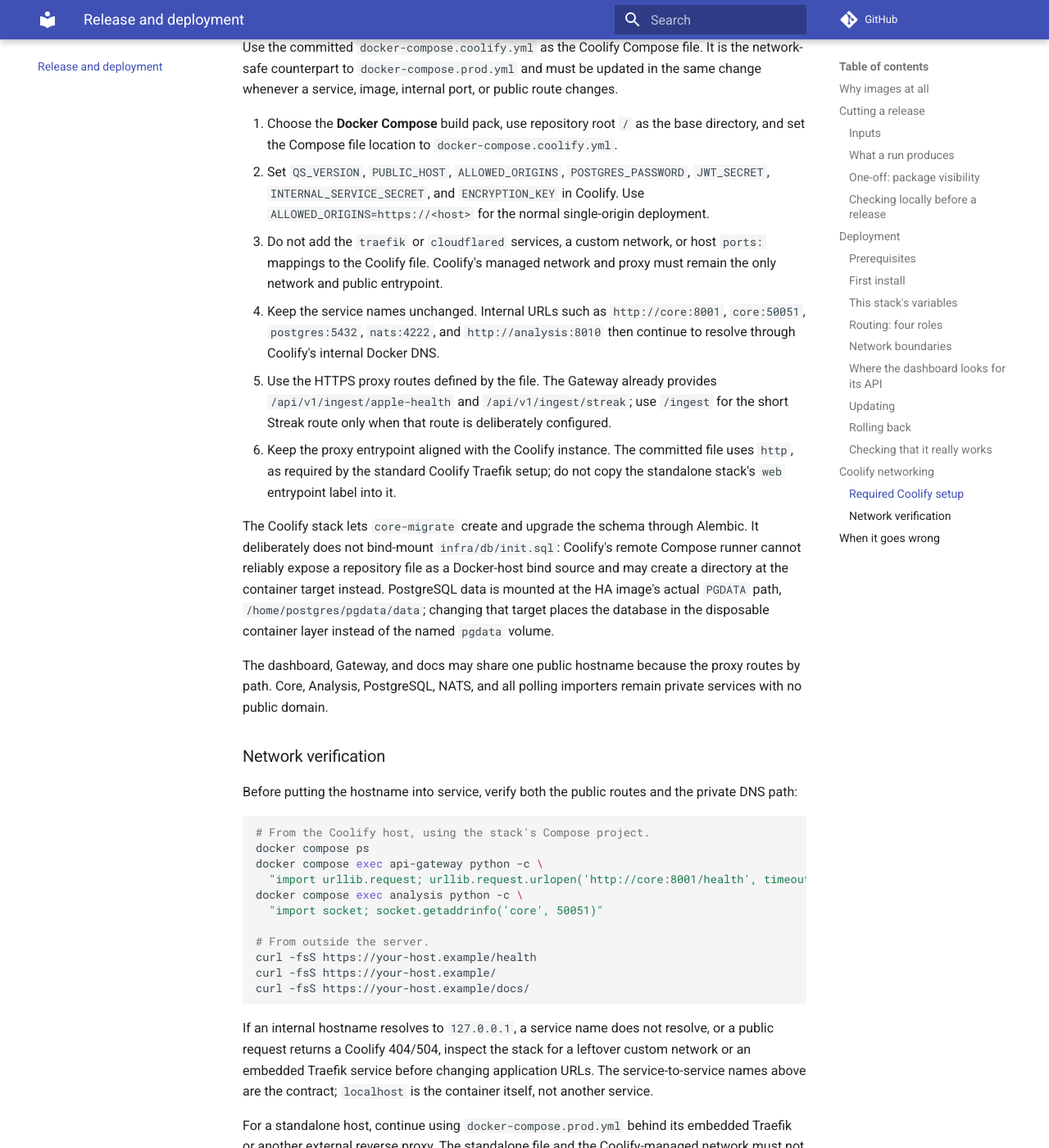
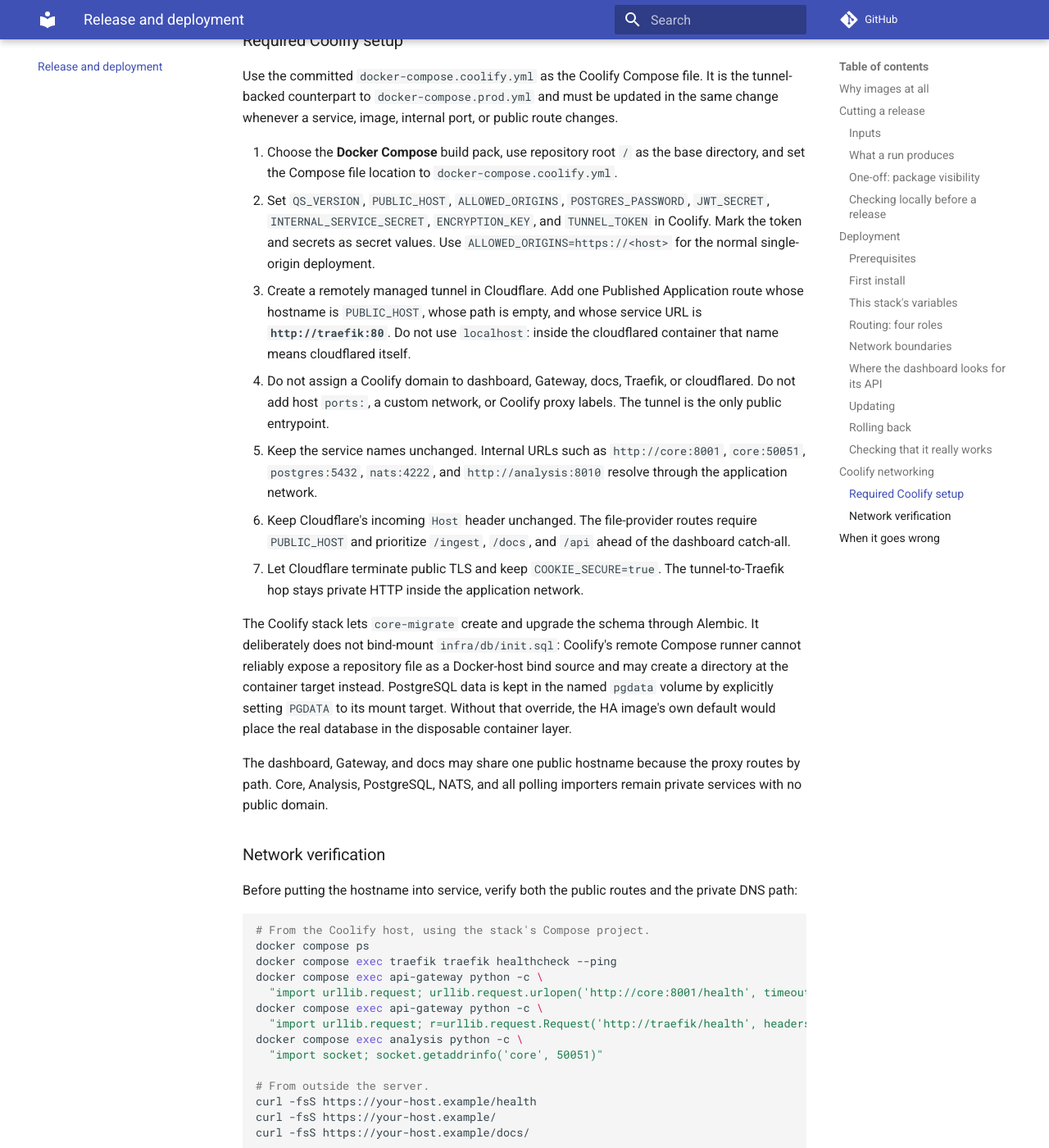
Before and after one commit to iamTim0/quantified-self, an MkDocs documentation site: the page built from docs/deployment.md, in a window 1280 px wide and 1400 px high, scrolled down 8533 px. Shown: the whole window at 82% size. Built offline with MkDocs 1.6.1 and Material for MkDocs 9.7.7, drawn with Linux system fonts in a browser that asks for light colours; comment, search, counter and statistics services are not loaded; some of the changed text lies outside the part shown.

Commit message:
docs: finalize tunnel ingress docs and merge MCP specs

````diff
--- a/docs/deployment.md
+++ b/docs/deployment.md
@@ -297,21 +297,23 @@
 
 ## Coolify networking
 
-The current `docker-compose.prod.yml` is the **standalone Compose topology**. It contains its own Traefik
-container, binds host port 80, and declares a custom `qs-network`. Do not deploy that file unchanged as a
-standard Coolify Docker Compose application. Coolify supplies the reverse proxy and a network of its own;
-adding a second proxy and a second application network makes routing ambiguous.
-
-Coolify's documented network-safe topology is:
+The Coolify topology is self-contained: Coolify supplies only the application network. A remotely managed
+Cloudflare Tunnel enters that network through `cloudflared`, and a stack-owned Traefik routes the request.
+Neither service publishes a host port, so Coolify's global proxy remains free to serve unrelated applications
+on the same server without becoming part of this stack's ingress path.
 
 ```text
 Internet
    │
-Coolify Proxy ── Coolify-managed application network
+Cloudflare Edge
+   │  outbound tunnel
+cloudflared
+   │  http://traefik:80
+stack Traefik
    ├── /                  → dashboard:3000
    ├── /api and /health   → api-gateway:8000
    ├── /docs              → docs:8003  (strip /docs)
-   └── /ingest            → streak-importer:8006  (if enabled)
+   └── /ingest            → streak-importer:8006
 
 api-gateway ──→ core:8001 ──→ postgres:5432
 analysis     ──→ core:50051
@@ -328,31 +330,32 @@
 
 ### Required Coolify setup
 
-Use the committed `docker-compose.coolify.yml` as the Coolify Compose file. It is the network-safe
-counterpart to `docker-compose.prod.yml` and must be updated in the same
-change whenever a service, image, internal port, or public route changes.
+Use the committed `docker-compose.coolify.yml` as the Coolify Compose file. It is the tunnel-backed
+counterpart to `docker-compose.prod.yml` and must be updated in the same change whenever a service, image,
+internal port, or public route changes.
 
 1. Choose the **Docker Compose** build pack, use repository root `/` as the base directory, and set the
    Compose file location to `docker-compose.coolify.yml`.
 2. Set `QS_VERSION`, `PUBLIC_HOST`, `ALLOWED_ORIGINS`, `POSTGRES_PASSWORD`, `JWT_SECRET`,
-   `INTERNAL_SERVICE_SECRET`, and `ENCRYPTION_KEY` in Coolify. Use `ALLOWED_ORIGINS=https://<host>` for
-   the normal single-origin deployment.
-3. Do not add the `traefik` or `cloudflared` services, a custom network, or host `ports:` mappings to the
-   Coolify file. Coolify's managed network and proxy must remain the only network and public entrypoint.
-4. Keep the service names unchanged. Internal URLs such as `http://core:8001`, `core:50051`,
-   `postgres:5432`, `nats:4222`, and `http://analysis:8010` then continue to resolve through Coolify's
-   internal Docker DNS.
-5. Use the HTTPS proxy routes defined by the file. The Gateway already provides
-   `/api/v1/ingest/apple-health` and `/api/v1/ingest/streak`; use `/ingest` for the short Streak route
-   only when that route is deliberately configured.
-6. Keep the proxy entrypoint aligned with the Coolify instance. The committed file uses `http`, as required
-   by the standard Coolify Traefik setup; do not copy the standalone stack's `web` entrypoint label into it.
+   `INTERNAL_SERVICE_SECRET`, `ENCRYPTION_KEY`, and `TUNNEL_TOKEN` in Coolify. Mark the token and secrets
+   as secret values. Use `ALLOWED_ORIGINS=https://<host>` for the normal single-origin deployment.
+3. Create a remotely managed tunnel in Cloudflare. Add one Published Application route whose hostname is
+   `PUBLIC_HOST`, whose path is empty, and whose service URL is **`http://traefik:80`**. Do not use
+   `localhost`: inside the cloudflared container that name means cloudflared itself.
+4. Do not assign a Coolify domain to dashboard, Gateway, docs, Traefik, or cloudflared. Do not add host
+   `ports:`, a custom network, or Coolify proxy labels. The tunnel is the only public entrypoint.
+5. Keep the service names unchanged. Internal URLs such as `http://core:8001`, `core:50051`,
+   `postgres:5432`, `nats:4222`, and `http://analysis:8010` resolve through the application network.
+6. Keep Cloudflare's incoming `Host` header unchanged. The file-provider routes require `PUBLIC_HOST` and
+   prioritize `/ingest`, `/docs`, and `/api` ahead of the dashboard catch-all.
+7. Let Cloudflare terminate public TLS and keep `COOKIE_SECURE=true`. The tunnel-to-Traefik hop stays private
+   HTTP inside the application network.
 
 The Coolify stack lets `core-migrate` create and upgrade the schema through Alembic. It deliberately does
 not bind-mount `infra/db/init.sql`: Coolify's remote Compose runner cannot reliably expose a repository file
 as a Docker-host bind source and may create a directory at the container target instead. PostgreSQL data is
-mounted at the HA image's actual `PGDATA` path, `/home/postgres/pgdata/data`; changing that target places the
-database in the disposable container layer instead of the named `pgdata` volume.
+kept in the named `pgdata` volume by explicitly setting `PGDATA` to its mount target. Without that override,
+the HA image's own default would place the real database in the disposable container layer.
 
 The dashboard, Gateway, and docs may share one public hostname because the proxy routes by path. Core,
 Analysis, PostgreSQL, NATS, and all polling importers remain private services with no public domain.
@@ -364,8 +367,11 @@
 ```bash
 # From the Coolify host, using the stack's Compose project.
 docker compose ps
+docker compose exec traefik traefik healthcheck --ping
 docker compose exec api-gateway python -c \
   "import urllib.request; urllib.request.urlopen('http://core:8001/health', timeout=5)"
+docker compose exec api-gateway python -c \
+  "import urllib.request; r=urllib.request.Request('http://traefik/health', headers={'Host':'your-host.example'}); urllib.request.urlopen(r, timeout=5)"
 docker compose exec analysis python -c \
   "import socket; socket.getaddrinfo('core', 50051)"
 
@@ -376,9 +382,10 @@
 ```
 
 If an internal hostname resolves to `127.0.0.1`, a service name does not resolve, or a public request
-returns a Coolify 404/504, inspect the stack for a leftover custom network or an embedded Traefik service
-before changing application URLs. The service-to-service names above are the contract; `localhost` is the
-container itself, not another service.
+returns 404/502, inspect cloudflared and the stack Traefik logs. A Cloudflare route to `localhost` cannot
+reach Traefik; its service URL must be `http://traefik:80`. A Traefik 404 usually means the incoming Host
+does not equal `PUBLIC_HOST`. The service-to-service names above are the contract; `localhost` is always the
+current container, not another service.
 
 For a standalone host, continue using `docker-compose.prod.yml` behind its embedded Traefik or another
 external reverse proxy. The standalone file and the Coolify-managed network must not be mixed.
@@ -389,6 +396,8 @@
 | --- | --- |
 | `denied` on `pull` | The packages are still private. See [package visibility](#one-off-package-visibility). |
 | `required variable JWT_SECRET is missing` | Exactly as intended. Set the three secrets. |
+| `required variable TUNNEL_TOKEN is missing` | Set the remotely managed tunnel token in Coolify and keep it secret. |
+| Cloudflare reports the tunnel healthy but returns 502 | Set the Published Application service URL to `http://traefik:80`, not `localhost`. |
 | `manifest unknown` | `QS_VERSION` points at a version for which there is no release. |
 | Importers run but import nothing | `INTERNAL_SERVICE_SECRET` has to be identical on Core **and on all eight importers** — in the old production compose file it was missing from the importers, so every credential fetch was rejected. |
 | The dashboard loads, API calls fail | The UI calls its own origin. Check that Traefik routes `/api` to the Gateway and that `PUBLIC_HOST` is right. |
````
Also changed, not shown: README.md (+4 -3 lines), docs/operations.md (+3 -2 lines), specs/README.md (+4 -0 lines), 3 other files.
